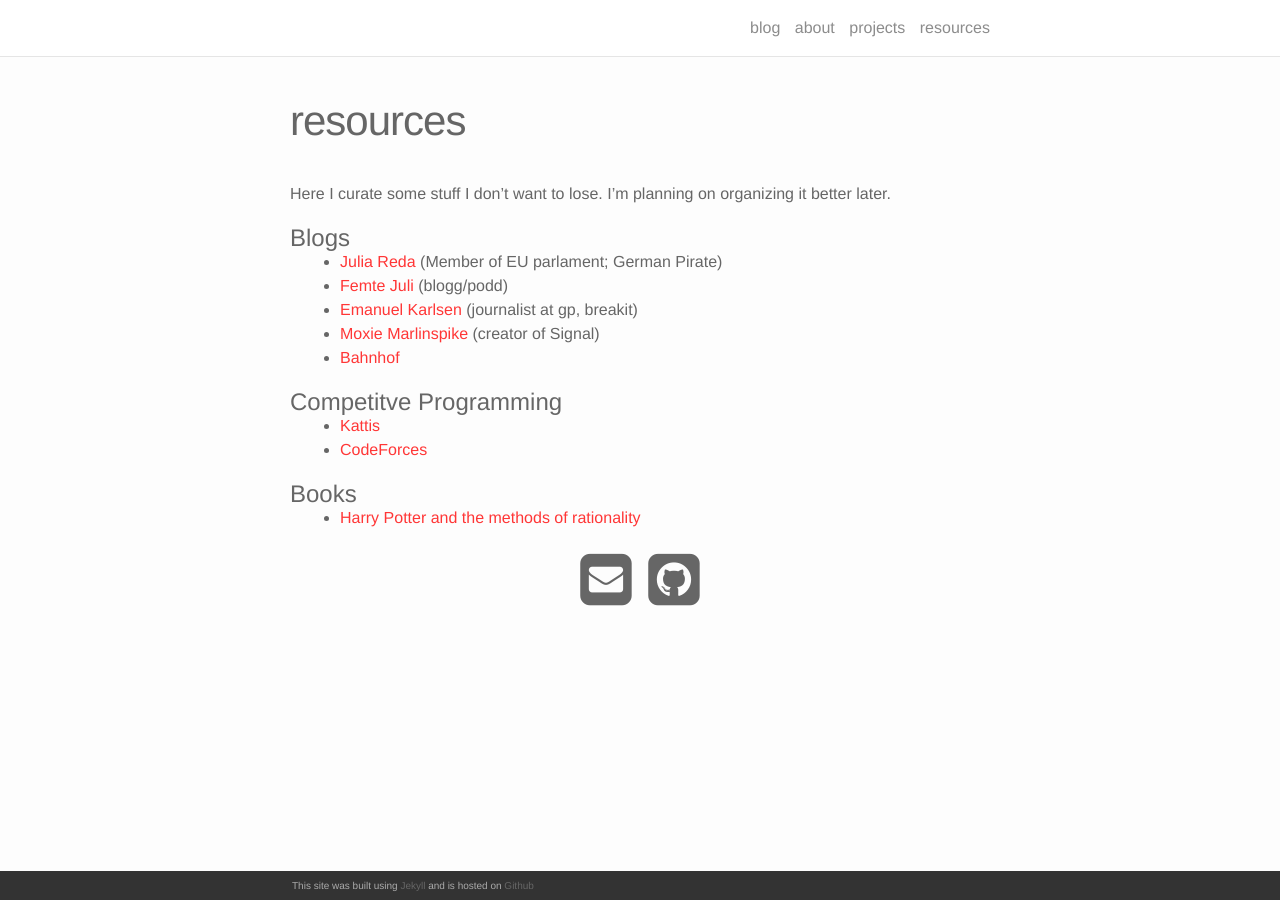
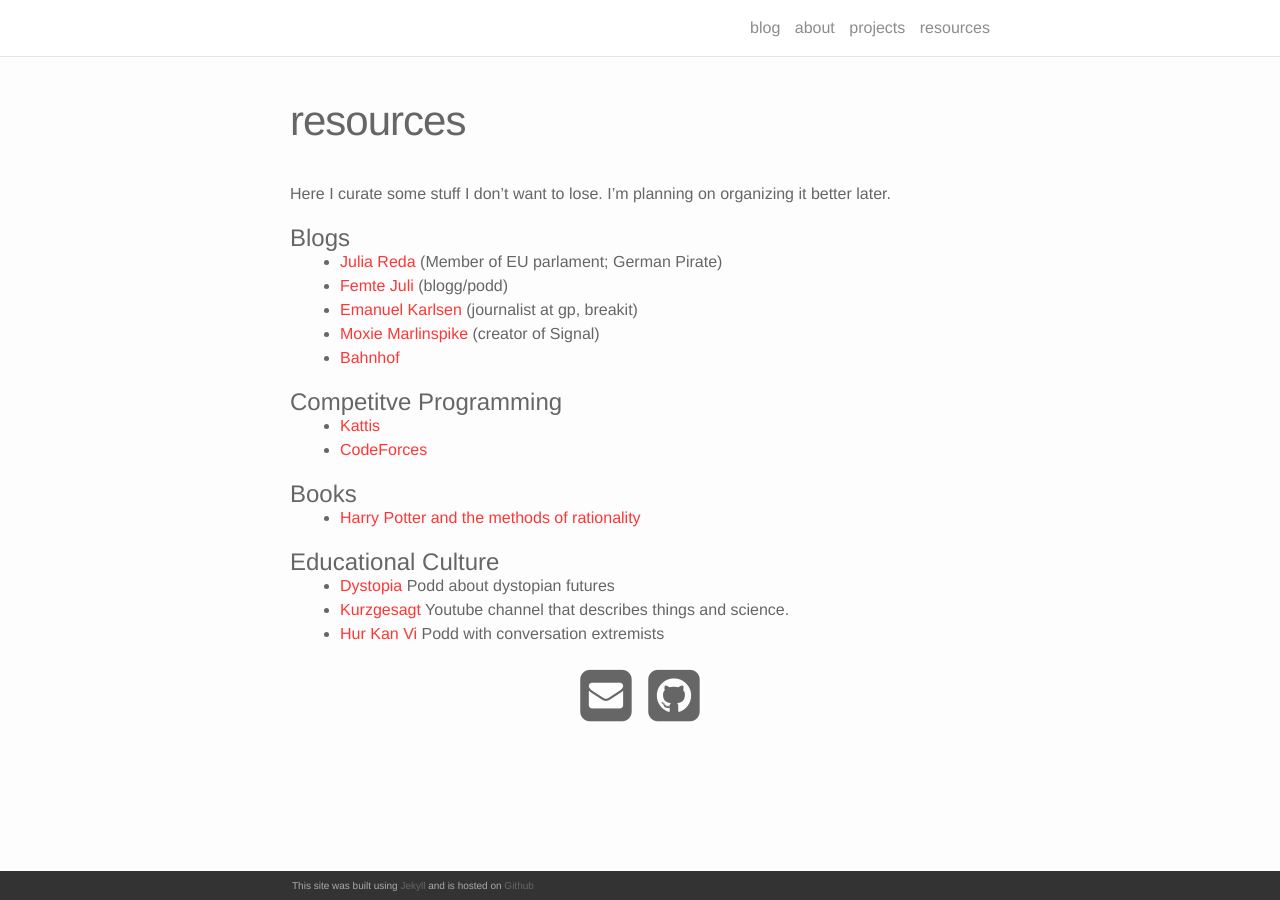
Before and after one commit to exoji2e/exoji2e.github.com, a Jekyll site: the page built from resources.md, in a window 1280 px wide. Built offline with Jekyll 4.4.1, drawn with Linux system fonts in a browser that asks for light colours; nearby versions of some CDN libraries.

Commit message:
add some awesome edu-culture

```diff
--- a/resources.md
+++ b/resources.md
@@ -21,3 +21,8 @@
 # Books
 
 - [Harry Potter and the methods of rationality](http://www.hpmor.com/)
+
+# Educational Culture
+- [Dystopia](https://sverigesradio.se/dystopia) Podd about dystopian futures
+- [Kurzgesagt](https://www.youtube.com/user/Kurzgesagt) Youtube channel that describes things and science.
+- [Hur Kan Vi](https://www.youtube.com/channel/UCXOYvJ4jo7g3OsvgS2KVP6A) Podd with conversation extremists
```
